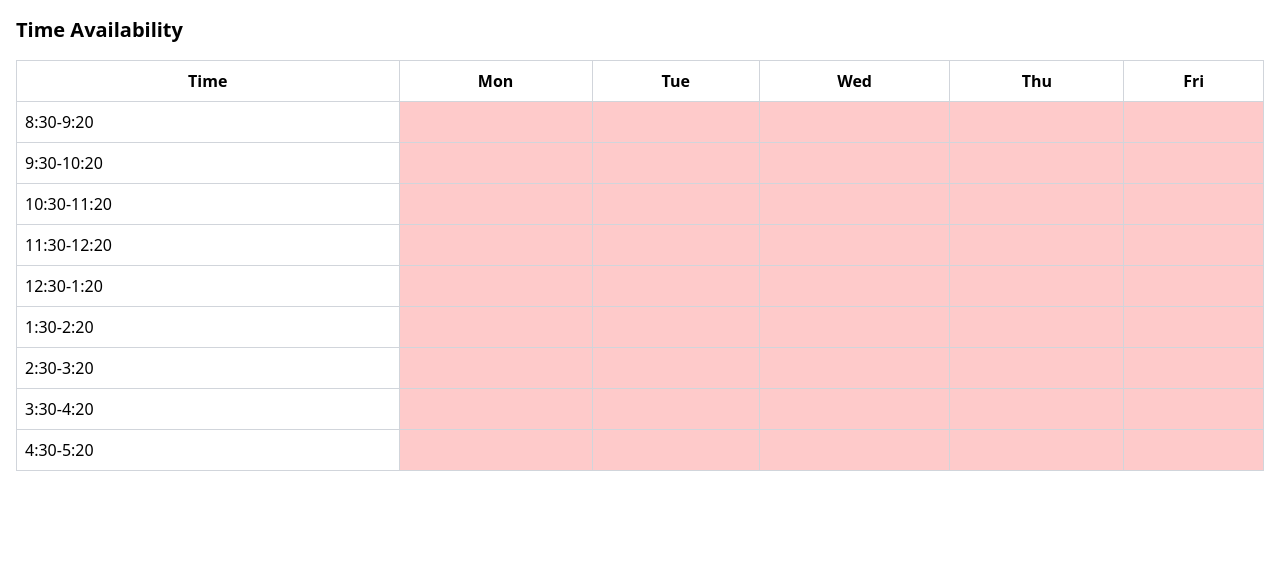
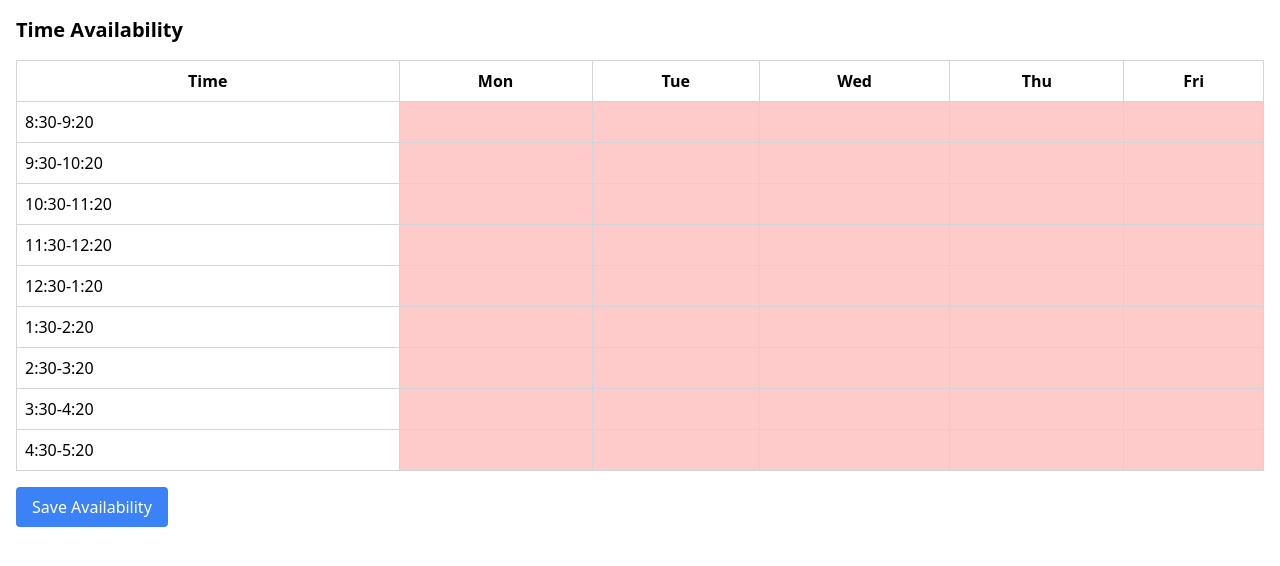
Before and after one commit to ChinaiArman/AWSFinalProject, a React (Vite) app in the folder client/: page /faculty/time-availability in a window 1280 px wide. Shown: the top 566 px of the page. Built offline with nearby package versions, Linux system fonts and the light colour scheme.

Commit message:
Improve the TimeAvailability and its component

```diff
--- a/client/src/components/ScheduleTable.jsx
+++ b/client/src/components/ScheduleTable.jsx
@@ -1,6 +1,33 @@
-import React from "react";
+import React, { useState } from "react";
 
-function ScheduleTable({ days, timeSlots, availability, toggleAvailability }) {
+function ScheduleTable({ days, timeSlots, initialAvailability = {}, onSave }) {
+  // State to manage availability
+  const [availability, setAvailability] = useState(() => {
+    if (Object.keys(initialAvailability).length) {
+      return initialAvailability;
+    }
+
+    // Default empty availability
+    const defaultAvailability = {};
+    days.forEach((day) => {
+      defaultAvailability[day] = {};
+      timeSlots.forEach((slot) => {
+        defaultAvailability[day][slot] = false;
+      });
+    });
+    return defaultAvailability;
+  });
+
+  const toggleAvailability = (day, slot) => {
+    setAvailability((prevAvailability) => ({
+      ...prevAvailability,
+      [day]: {
+        ...prevAvailability[day],
+        [slot]: !prevAvailability[day][slot],
+      },
+    }));
+  };
+
   return (
     <div className="overflow-auto">
       <table className="table-auto w-full border-collapse border border-gray-300">
@@ -33,6 +60,12 @@ function ScheduleTable({ days, timeSlots, availability, toggleAvailability }) {
           ))}
         </tbody>
       </table>
+      <button
+        onClick={() => onSave && onSave(availability)}
+        className="mt-4 px-4 py-2 bg-blue-500 text-white rounded"
+      >
+        Save Availability
+      </button>
     </div>
   );
 }
--- a/client/src/pages/faculty/TimeAvailability.jsx
+++ b/client/src/pages/faculty/TimeAvailability.jsx
@@ -1,4 +1,4 @@
-import React, { useState } from "react";
+import React from "react";
 import ScheduleTable from "../../components/ScheduleTable";
 
 function TimeAvailability() {
@@ -15,26 +15,9 @@ function TimeAvailability() {
     "4:30-5:20",
   ];
 
-  // Initialize availability as an object with day and timeSlot keys
-  const [availability, setAvailability] = useState(() => {
-    const initialAvailability = {};
-    days.forEach((day) => {
-      initialAvailability[day] = {};
-      timeSlots.forEach((slot) => {
-        initialAvailability[day][slot] = false;
-      });
-    });
-    return initialAvailability;
-  });
-
-  const toggleAvailability = (day, slot) => {
-    setAvailability((prevAvailability) => ({
-      ...prevAvailability,
-      [day]: {
-        ...prevAvailability[day],
-        [slot]: !prevAvailability[day][slot],
-      },
-    }));
+  const handleSave = (availability) => {
+    console.log("Saved Availability:", availability);
+    // Future: Make API call to save availability in the backend
   };
 
   return (
@@ -43,8 +26,7 @@ function TimeAvailability() {
       <ScheduleTable
         days={days}
         timeSlots={timeSlots}
-        availability={availability}
-        toggleAvailability={toggleAvailability}
+        onSave={handleSave} // Pass save handler
       />
     </div>
   );
```
